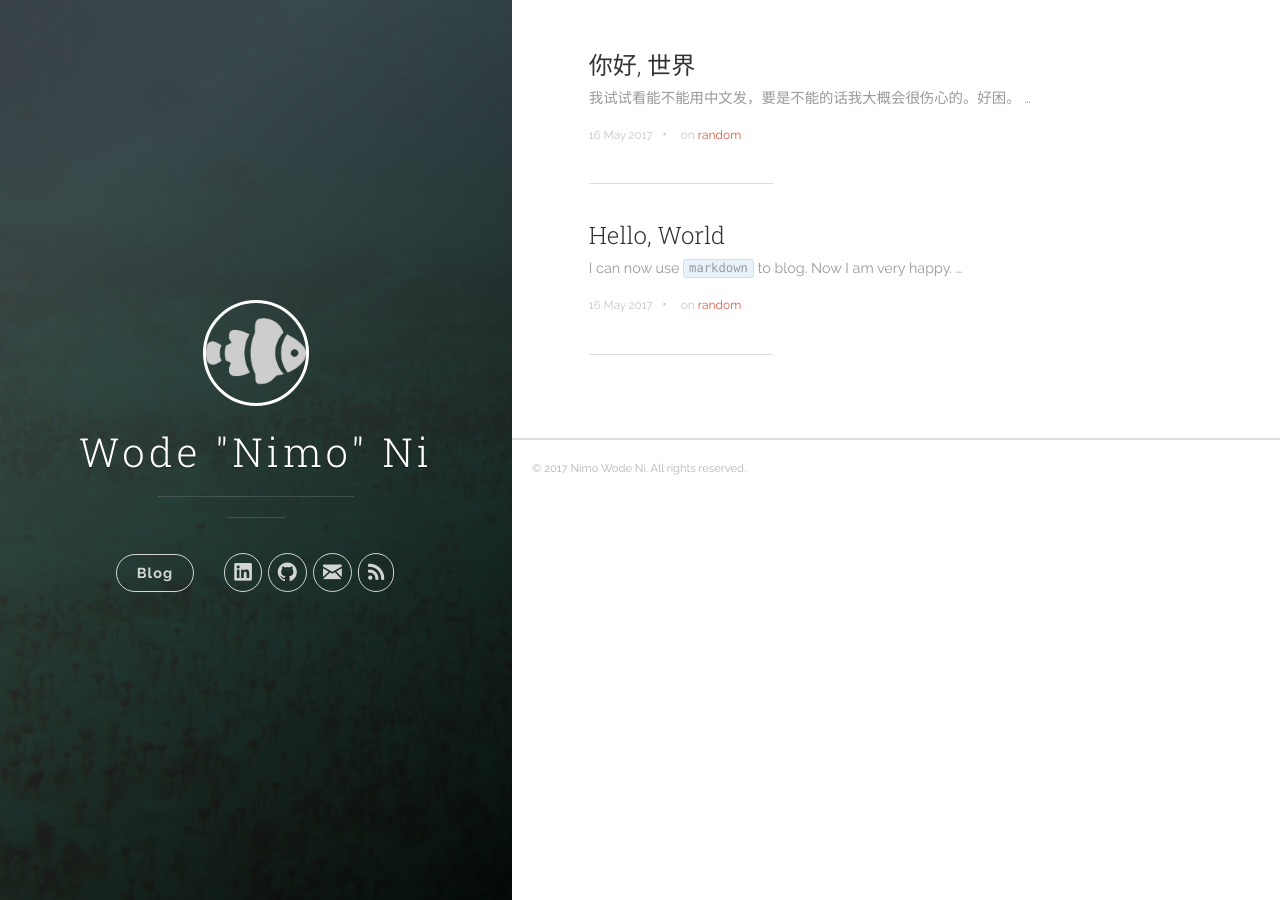
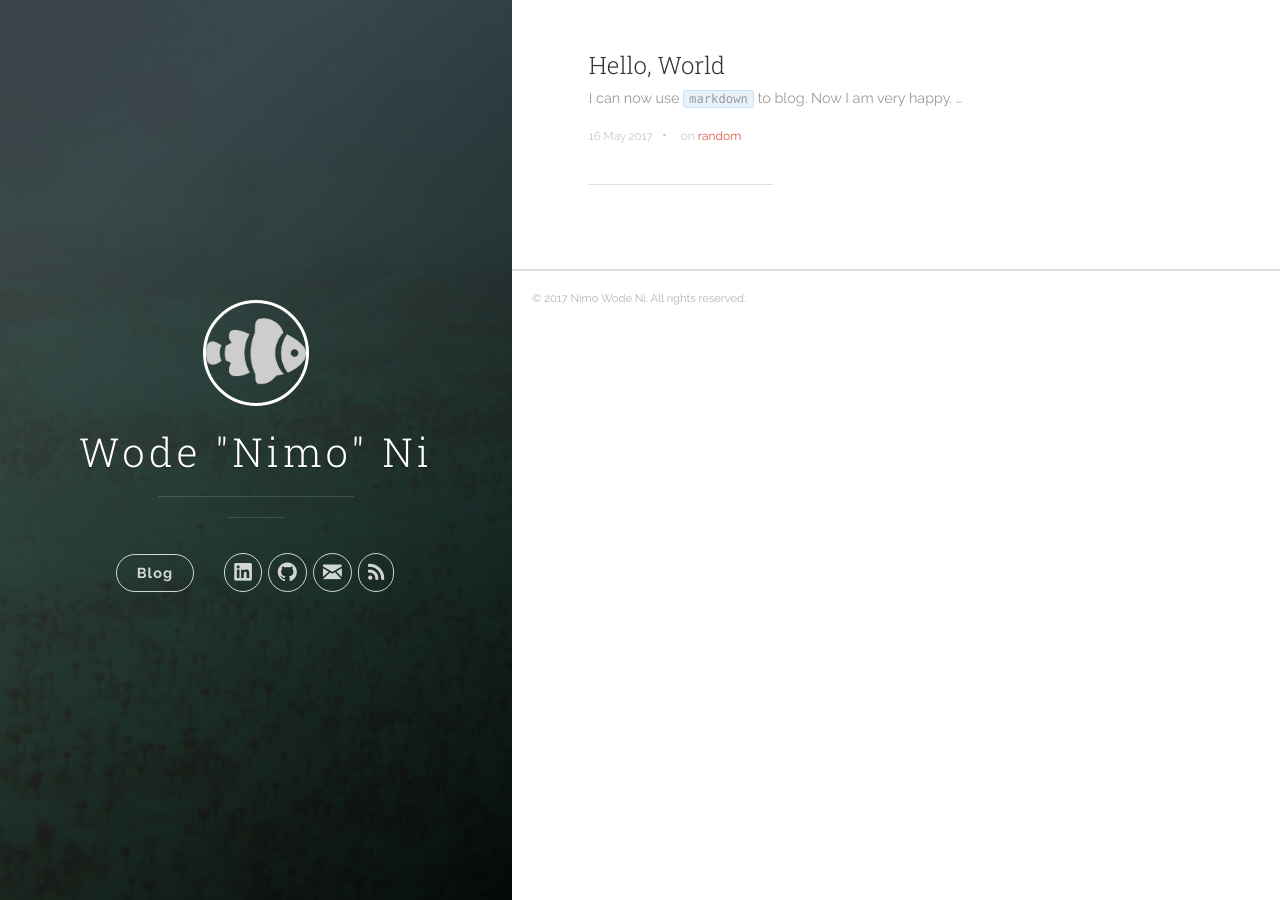
Before and after one commit to wodeni/wodeni.github.io, a Jekyll site: the page built from index.html, in a window 1280 px wide. Built offline with Jekyll 4.4.1, drawn with Linux system fonts in a browser that asks for light colours; nearby versions of some CDN libraries; the list of posts is cut into pages by our own code.

Commit message:
auto commit

````diff
--- a/_config.yml
+++ b/_config.yml
@@ -2,7 +2,7 @@
 title: Wode "Nimo" Ni
 description: ''
 # url: 'http://wodeni.github.io/'
-url: 'http://www.columbia.edu/~wn2155'
+# url: 'http://www.columbia.edu/~wn2155'
 baseurl: ''
 # google_analytics: 'UA-XXXXXX-X'
 # disqus_shortname: 'your-disqus-name'
--- a/_posts/2017-05-16-hello-world-chn.md
+++ /dev/null
@@ -1,16 +0,0 @@
----
-title:  "你好, 世界"
-date:   2017-05-16 08:32:23
-categories: [non-tech]
-tags: [random]
----
-
-我试试看能不能用中文发，要是不能的话我大概会很伤心的。好困。
-
-```c
-
-int main() {
-    printk(KERN_INFO "%s\n", "Hello, World");
-    return 0;
-}
-```
````
